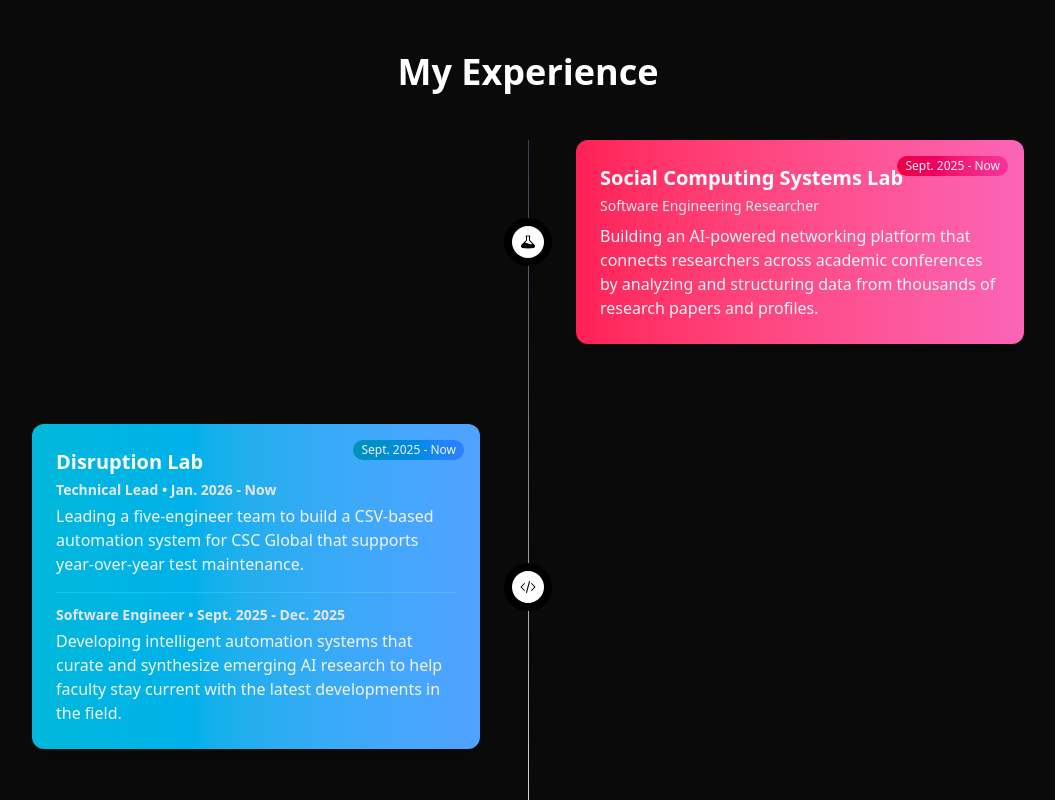
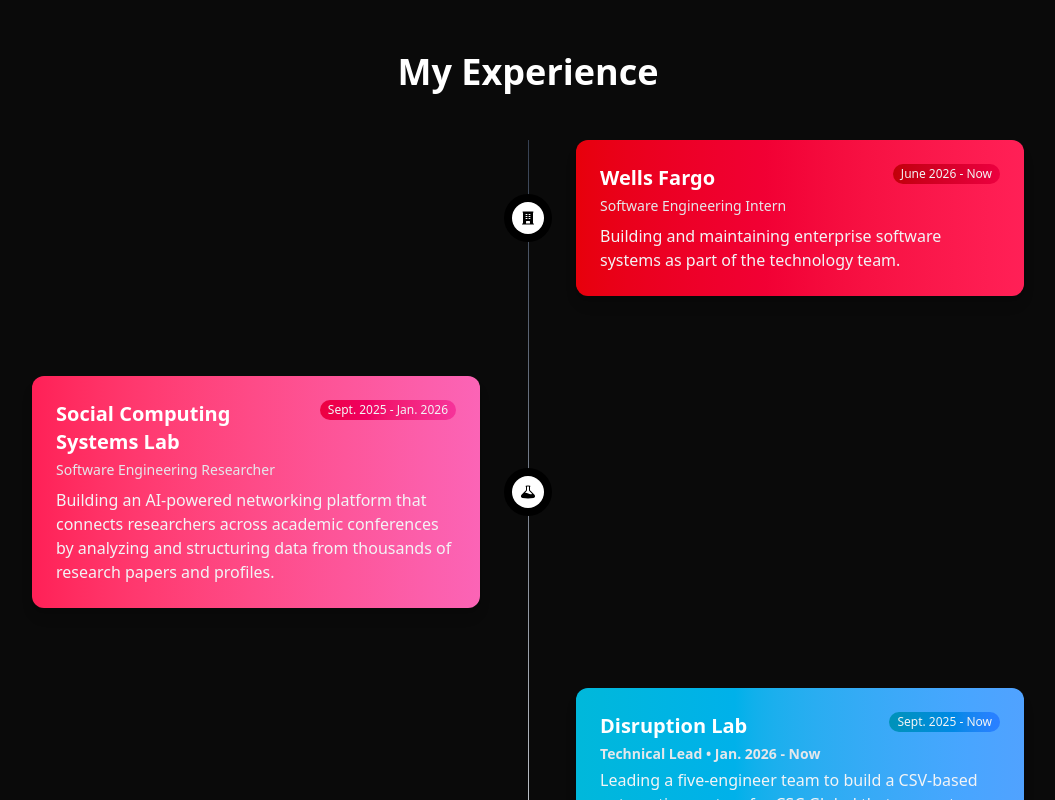
Before and after one commit to SahilKhunt08/portfolio, a React (Vite) app: page / in a window 1280 px wide. Shown: the part 2000-2800 px from the top of the page, without its empty margins (112-1167 px from the left). Built offline with nearby package versions, Linux system fonts and the light colour scheme.

Commit message:
Edit timeline

```diff
--- a/src/components/TimelineCard.jsx
+++ b/src/components/TimelineCard.jsx
@@ -110,20 +110,20 @@
           hover:scale-105 hover:shadow-2xl hover:shadow-black/25
         `}
       >
-        {/* Timestamp */}
+        {/* Header: title + timestamp */}
+        <div className="flex justify-between items-start gap-3 mb-1">
+          <h3 className="text-xl font-semibold min-w-0">{title}</h3>
           <time
             className={`
-            absolute top-4 right-4
+              flex-shrink-0
               ${resolvedTimeBgClass}
               text-gray-100
-            text-xs px-2 py-0.5 rounded-full
+              text-xs px-2 py-0.5 rounded-full whitespace-nowrap
             `}
           >
             {time}
           </time>
-
-        {/* Title */}
-        <h3 className="text-xl font-semibold mb-1">{title}</h3>
+        </div>
 
         {/* Position */}
         {position && (
--- a/src/sections/About.jsx
+++ b/src/sections/About.jsx
@@ -58,10 +58,10 @@
           card.gradient
         } transform transition-all duration-300 ease-in-out hover:scale-105 hover:shadow-2xl hover:shadow-black/25`}
       >
-        <div className="flex justify-between items-center mb-1">
-          <h3 className="text-lg font-semibold">{card.title}</h3>
+        <div className="flex justify-between items-start gap-3 mb-1">
+          <h3 className="text-lg font-semibold min-w-0">{card.title}</h3>
           <time
-            className={`${card.timeBgClass} whitespace-nowrap text-gray-100 text-xs px-2 py-0.5 rounded-full`}
+            className={`flex-shrink-0 ${card.timeBgClass} whitespace-nowrap text-gray-100 text-xs px-2 py-0.5 rounded-full`}
           >
             {card.time}
           </time>
@@ -84,21 +84,36 @@
   CalculatorIcon,
   BeakerIcon,
   GlobeAltIcon,
+  BuildingOfficeIcon,
 } from "@heroicons/react/24/solid";
 
 export default function About() {
   const cardsData = [
     {
+      id: 7,
+      Icon: BuildingOfficeIcon,
+      title: "Wells Fargo",
+      position: "Software Engineering Intern",
+      time: "June 2026 - Now",
+      gradientFrom: "red-600",
+      gradientTo: "rose-500",
+      timeBgClass: "bg-gradient-to-r from-red-700 to-rose-600",
+      gradient: "from-red-600 to-rose-500",
+      align: "end",
+      description:
+        "Building and maintaining enterprise software systems as part of the technology team.",
+    },
+    {
       id: 1,
       Icon: BeakerIcon,
       title: "Social Computing Systems Lab",
       position: "Software Engineering Researcher",
-      time: "Sept. 2025 - Now",
+      time: "Sept. 2025 - Jan. 2026",
       gradientFrom: "rose-500",
       gradientTo: "pink-400",
       timeBgClass: "bg-gradient-to-r from-rose-600 to-pink-500",
       gradient: "from-rose-500 to-pink-400",
-      align: "end",
+      align: "start",
       description:
         "Building an AI-powered networking platform that connects researchers across academic conferences by analyzing and structuring data from thousands of research papers and profiles.",
     },
@@ -112,7 +127,7 @@
       gradientTo: "blue-400",
       timeBgClass: "bg-gradient-to-r from-cyan-600 to-blue-500",
       gradient: "from-cyan-500 to-blue-400",
-      align: "start",
+      align: "end",
       description: (
         <>
           <div className="mb-4">
@@ -144,20 +159,20 @@
             href="https://fipet.dev"
             target="_blank"
             rel="noopener noreferrer"
-            className="text-inherit hover:text-blue-200 hover:underline transition-colors"
+            className="text-inherit hover:text-blue-400 hover:underline transition-colors"
           >
             fipet.dev
           </a>
           )
         </>
       ),
-      position: "Web Dev Lead",
+      position: "Head of Application Development",
       time: "May 2025 - Now",
       gradientFrom: "amber-500",
       gradientTo: "orange-400",
       timeBgClass: "bg-gradient-to-r from-amber-600 to-orange-500",
       gradient: "from-amber-500 to-orange-400",
-      align: "end",
+      align: "start",
       description:
         "Oversaw the development of a product website as Web Dev Lead, managing a team at a startup to highlight their app.",
     },
@@ -166,26 +181,35 @@
       Icon: RocketLaunchIcon,
       title: "Illinois Space Society (ISS)",
       position: "GNC Software Engineer",
-      time: "Sept. 2024 - Now",
+      time: "Sept. 2024 - Jan. 2026",
       gradientFrom: "indigo-600",
       gradientTo: "purple-500",
       timeBgClass: "bg-gradient-to-r from-indigo-700 to-purple-600",
       gradient: "from-indigo-600 to-purple-500",
-      align: "start",
+      align: "end",
       description:
         "Developed Lyapunov-stable neural controllers and Kalman-filter trackers for quadrotor and rocket guidance on the GNC sub-team.",
     },
     {
       id: 5,
       Icon: AcademicCapIcon,
-      title: "CompSci Kids",
+      title: (
+        <a
+          href="https://compscikids.net/"
+          target="_blank"
+          rel="noopener noreferrer"
+          className="text-inherit hover:text-blue-400 hover:underline transition-colors"
+        >
+          CompSci Kids
+        </a>
+      ),
       position: "Club Leader",
       time: "Aug. 2022 - May 2024",
       gradientFrom: "emerald-600",
       gradientTo: "teal-500",
       timeBgClass: "bg-gradient-to-r from-emerald-700 to-teal-600",
       gradient: "from-emerald-600 to-teal-500",
-      align: "end",
+      align: "start",
       description:
         "Led a club teaching 5–8ᵗʰ graders CS fundamentals: built custom curriculum, supervised volunteers, and ran weekly classes.",
     },
@@ -199,7 +223,7 @@
       gradientTo: "blue-500",
       timeBgClass: "bg-gradient-to-r from-sky-700 to-blue-600",
       gradient: "from-sky-600 to-blue-500",
-      align: "start",
+      align: "end",
       description:
         "Tutored K–12 students in foundational math skills, offering both homework assistance and exam preparation as lead instructor.",
     },
```
Also changed, not shown: 1 other file (tests, documents, lock files or other folders). Lines whose indentation alone changed are shown as unchanged.
